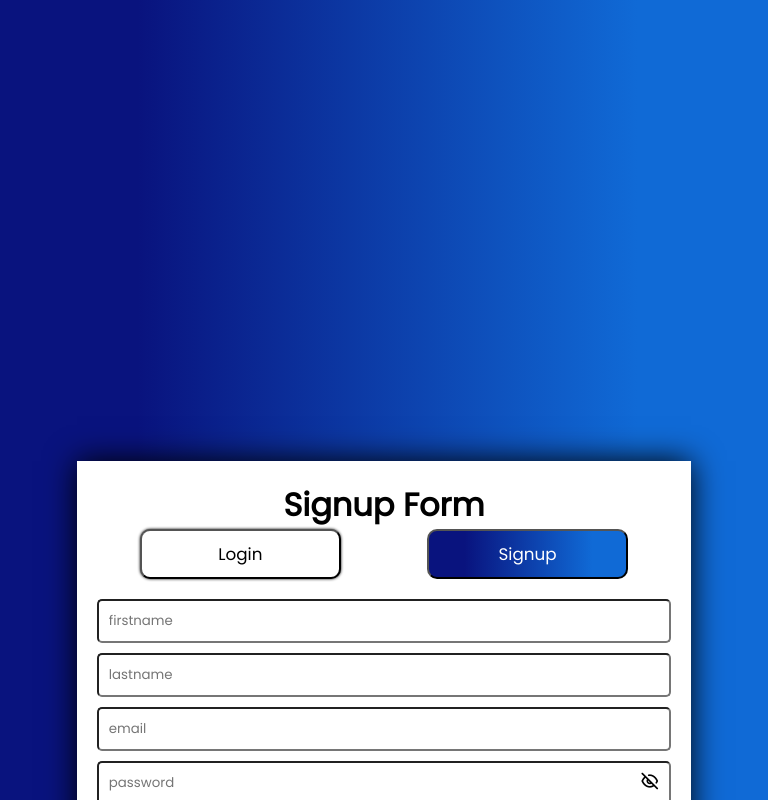
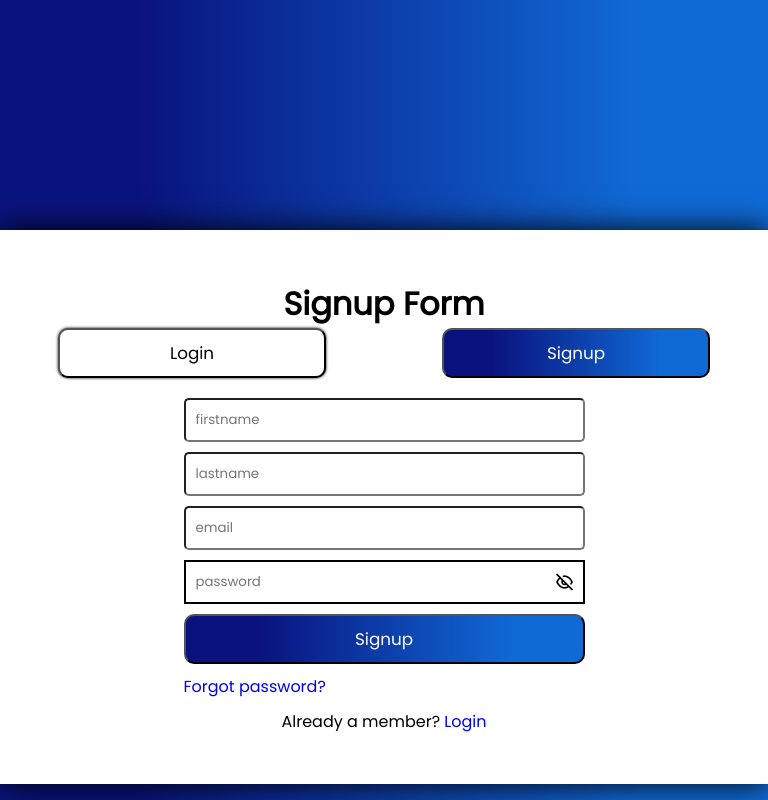
Before and after one commit to Eradz/social-media, a React (Create React App) app: page /signup in a window 768 px wide. Shown: the top 800 px of the page. Built offline with nearby package versions, Linux system fonts and the light colour scheme.

Commit message:
phone view

```diff
--- a/src/components/Main/Main.css
+++ b/src/components/Main/Main.css
@@ -21,7 +21,8 @@
         margin-left: 0;
     }
     .main-row{
-        grid-template-columns: 10vw auto;
+       display: flex;
+       flex-direction: column;
         margin:0;
         justify-content: center;
     }
--- a/src/components/Messages/Message.css
+++ b/src/components/Messages/Message.css
@@ -48,11 +48,21 @@
 .searchbar input{
     width: 15vw;
 }
-h3{
+.link-row h3{
     font-size: 1rem;
 }
-@media screen and (max-width: 800px) {
+@media screen and (max-width: 901px) {
     .messages{
         display: none;
     }
 }
+@media screen and (max-width:1316px) {
+    .link-row h3{
+        font-size: 0.7rem;
+    }
+}
+@media screen and (min-width: 902px ) {
+    .messages{
+        right:5%;
+    }
+}
--- a/src/components/Newsfeed/news.css
+++ b/src/components/Newsfeed/news.css
@@ -51,6 +51,9 @@
     flex-direction: column;
 }
 .news-bottom-top{
+    display: flex;
+    justify-content: flex-start;
+    align-items: center;
     position: relative;
 }
 .news-imgs{
@@ -64,35 +67,54 @@
     height: 50px;
     border-radius: 50%;
     border: 2px solid var(--white);
-    position: absolute;
+    position: sticky;
 }
 .imgz1{
     background-image: url(../../../faces/face4.jpg);
-    left:0px;
     background-position: left;
 }
 .imgz2{
     background-image: url(../../../faces/face5.jpg);
-    left:30px
+    margin-left:-20px;
 }
 .imgz3{
     background-image: url(../../../faces/face6.jpg);
-    left:60px
+    margin-left:-20px;
 }
 
 .active{
     background: red;
 }
-.news-bottom-top p{
+/* .news-bottom-top p{
     position: absolute;
     left: 120px;
     top: 15px;
-}
+    z-index: 1000;
+} */
 .last{
-    margin-top: 60px;
+    margin-top: 0px;
 }
 @media screen and (max-width: 800px) {
     .news-coln{
         margin: 20px;
     }
+    .imgz{
+        width: 40px;
+        height: 40px;
+        top: -10px;;
+    }
+    .img20{
+        width: 30px;
+        height:30px;
+    }
+    .news-box{
+
+    }
+    .news-top{
+        font-size: 12px;
+    }
+    p{
+        display: block;
+    }
+
 }
--- a/src/components/Sidebar/Sidebar.css
+++ b/src/components/Sidebar/Sidebar.css
@@ -72,29 +72,30 @@
     color:var(--blue);
 }
 
-@media screen and (max-width: 800px) {
+@media screen and (max-width: 900px) {
     .sidebar{
+        margin: 0;
         width: 100%;
         height: 6%;
         z-index: 3;
+        border-radius: 0;
+        top: 60px;
     }
     .side{
         display: flex;
     }
     .links{
-        flex-direction: column;
+        flex-direction: row;
         align-items: center;
         justify-content: center;
         gap:30px;
         width: 100%;
-        background: var(--white);
     }
     .links h2{
-        display: none;
+        display:none;
     }
-    .links a i{
-        font-size: 25px;
-        color: var(--blue)
+    .links button{
+        background: transparent;
     }
     .sidetop{
         background: var(--white);
@@ -112,3 +113,8 @@
     }
 
 }
+@media screen and (max-width: 905px) {
+    .links h2{
+        font:12px ;
+    }
+}
--- a/src/components/Signup/Signup.css
+++ b/src/components/Signup/Signup.css
@@ -1,3 +1,8 @@
+.sign-main{
+    display: flex;
+    justify-content: center;
+    align-items: center;
+}
 .signin-container{
     background: var(--gradient);
     width: 100%;
@@ -49,11 +54,9 @@
 }
 .password{
     display: flex;
-    justify-content: space-between;
-    align-items: center;
     position: relative;
 }
-.password span i {
+.password span {
     position: absolute;
     top: 5px;
     right:2%;
@@ -73,7 +76,28 @@
     width: 100%;
 }
 @media screen and (max-width:800px) {
-    .signin-container{
-        padding: 60% 10%;
-    }
+.signin-container{
+    width:100%;
+    height: 200vh;
+    padding:30% 0;
 }
+.signin-box{
+    display: flex;
+    flex-direction: column;
+    justify-content: center;
+    align-items: center;
+    padding: 50px 0;
+}
+.signin-inputs input{
+    width: 100%;
+    height:120%;
+    margin-right: 120px;
+}
+.password{
+    border: 2px solid black;
+}
+.password input{
+    border: none
+}
+
+}
--- a/src/components/Signup/Signup.js
+++ b/src/components/Signup/Signup.js
@@ -68,6 +68,7 @@ if(isLoading) {
 
 
   return (
+    <div className='sign-main'>
     <div className='signin-container'>
         <div className='signin-box'>
             <h1>Signup Form</h1>
@@ -126,5 +127,6 @@ if(isLoading) {
 
         </div>
 </div>
+</div>
   )
 }
--- a/src/components/Story/Story.css
+++ b/src/components/Story/Story.css
@@ -1,7 +1,10 @@
 .story-row{
     display: flex;
-    gap:5px;
+    align-items: center;
+    justify-content: space-between;
+    gap:0.4rem;
     margin-top: 7%;
+
 }
 .image{
     display: flex;
@@ -9,8 +12,8 @@
     justify-content: space-between;
     background-size: cover;
     background-position: center;
-    width: 100px;
-    height: 200px;
+    width: 10rem;
+    height: 9rem;
     padding: 5px;
     border-radius: 20px;
 }
@@ -48,12 +51,24 @@
 .img14{
     background-image: url(../../../faces/face7.jpg);
 }
-@media screen and (max-width: 800px) {
+@media screen and (max-width: 900px) {
     .story-row{
+        margin-top: 0;
         justify-content: center;
         align-items: center;
+        width: 100%;
     }
     .image{
-        width: 70px;
+        max-width:150px;
+        max-height: 170px;
     }
 }
+@media screen and (min-width: 400px) {
+    .story-row{
+        margin-top: 20px;
+    }
+    .image{
+        max-width: 80px;
+        max-height: 1700px;
+    }
+}
--- a/src/components/Story/Story.js
+++ b/src/components/Story/Story.js
@@ -3,39 +3,37 @@ import './Story.css'
 
 export default function Story() {
   return (
-    <div>
         <div className='story-row'>
-            <div className='image-coln'>
+
                     <div  className='image img10' >
                         <div className='imgs img4'></div>
                         <h6>John Doe</h6>
                     </div>
-            </div>
-            <div className='image-coln'>
+
+
                     <div  className='image img11' >
                         <div className='imgs img5'></div>
                         <h6>John Doe</h6>
                     </div>
-            </div>
-            <div className='image-coln'>
+
+
                     <div  className='image img12' >
                         <div className='imgs img6'></div>
                         <h6>John Doe</h6>
                     </div>
-            </div>
-            <div className='image-coln'>
+
+
                     <div  className='image img13' >
                         <div className='imgs img7'></div>
                         <h6>John Doe</h6>
                     </div>
-            </div>
-            <div className='image-coln'>
+
+
                     <div  className='image img14' >
                         <div className='imgs img8'></div>
                         <h6>John Doe</h6>
                     </div>
-            </div>
+
         </div>
-    </div>
   )
 }
```
